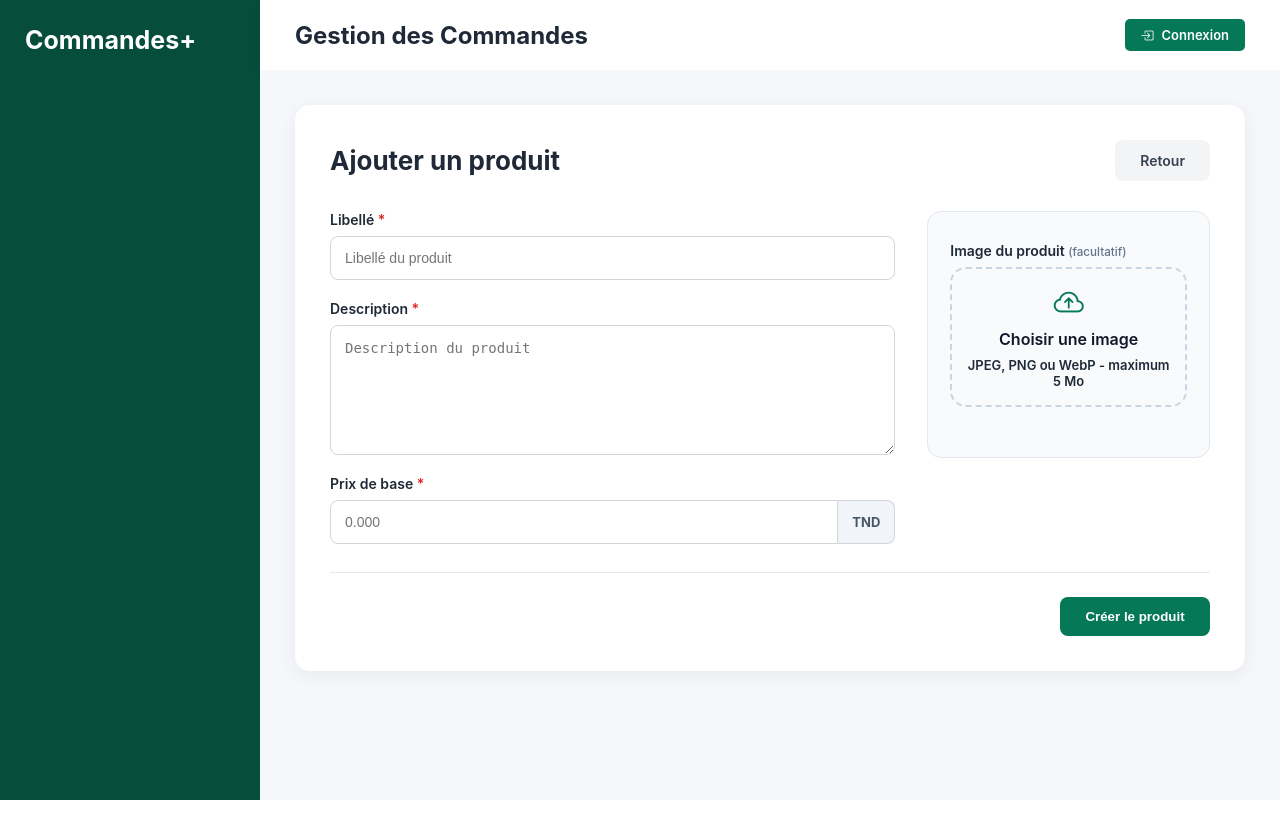
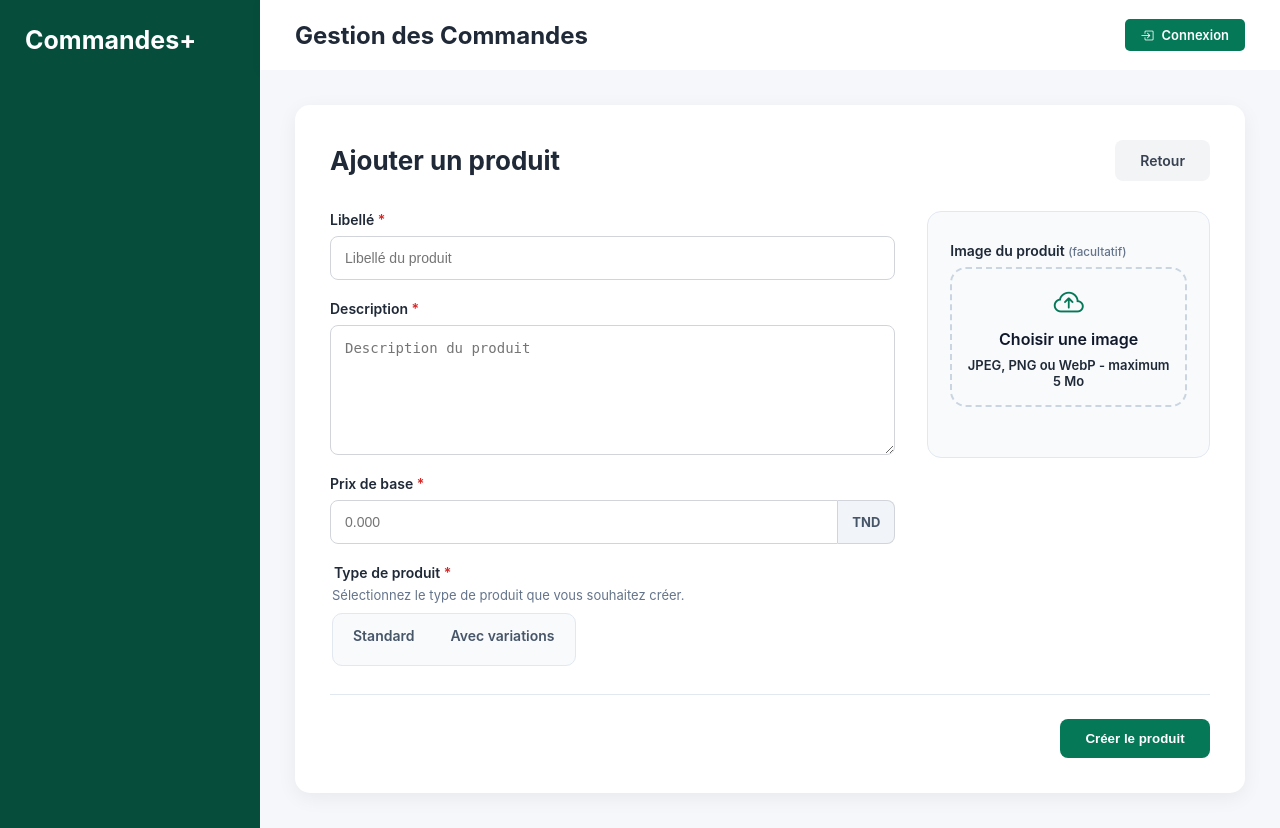
Before and after one commit to syrinemrf/GestionCommandes, a Symfony app: template templates/product/add.html.twig in a window 1280 px wide. Before the commit the page ends 800 px from the top, so only its background shows below. Run offline with Twig, Linux system fonts and the light colour scheme; the template is opened without the code that fills it, so the values that code supplies are empty; some libraries are stand-ins or nearby versions.

Commit message:
feat(products): add product type selection and initial stock management

```diff
--- a/public/css/forms.css
+++ b/public/css/forms.css
@@ -15,6 +15,7 @@
 .form-group input[type="text"],
 .form-group input[type="email"],
 .form-group input[type="password"],
+.form-group input[type="number"],
 .form-group textarea,
 .form-group select {
     padding: 12px 14px;
@@ -26,6 +27,7 @@
 .form-group input[type="text"]:focus,
 .form-group input[type="email"]:focus,
 .form-group input[type="password"]:focus,
+.form-group input[type="number"]:focus,
 .form-group textarea:focus,
 .form-group select:focus {
     outline: none;
--- a/public/css/products.css
+++ b/public/css/products.css
@@ -29,6 +29,73 @@
     border-top: 1px solid #e2e8f0;
 }
 .product-form-actions .btn-primary { min-width: 150px; }
+.product-type-choice-row {
+    display: flex;
+    align-items: center;
+    gap: 18px;
+}
+.product-type-choice-row > .form-group { margin-bottom: 0; }
+.product-type-field {
+    border: 0;
+    padding: 0;
+}
+.product-type-field legend { margin-bottom: 8px; font-weight: 600; }
+.product-type-help {
+    margin: -2px 0 10px;
+    color: #64748b;
+    font-size: 13px;
+}
+.product-type-options {
+    display: inline-flex;
+    gap: 4px;
+    padding: 4px;
+    border: 1px solid #e2e8f0;
+    border-radius: 10px;
+    background: #f8fafc;
+}
+.product-type-option {
+    position: relative;
+    cursor: pointer;
+}
+.product-type-option input {
+    position: absolute;
+    opacity: 0;
+    pointer-events: none;
+}
+.product-type-option span {
+    display: block;
+    padding: 9px 16px;
+    border-radius: 7px;
+    color: #475569;
+    font-weight: 600;
+    transition: background-color .2s ease, color .2s ease, box-shadow .2s ease;
+}
+.product-type-option input:checked + span {
+    background: #fff;
+    color: var(--color-primary);
+    box-shadow: 0 1px 3px rgba(15, 23, 42, .14);
+}
+.product-type-option input:focus-visible + span {
+    outline: 2px solid var(--color-primary);
+    outline-offset: 2px;
+}
+#standard-stock-field[hidden] { display: none !important; }
+.product-variations-next-step[hidden] { display: none !important; }
+#standard-stock-field input {
+    width: 100%;
+    min-height: 44px;
+}
+#standard-stock-field { width: 170px; }
+.product-variations-next-step {
+    width: 300px;
+    padding: 11px 13px;
+    border: 1px solid #bbf7d0;
+    border-radius: 8px;
+    background: #f0fdf4;
+    color: #166534;
+    font-size: 13px;
+    line-height: 1.45;
+}
 .required-mark { color: #dc2626; }
 .product-image-field > label small { color: #64748b; font-weight: 500; }
 .input-with-addon { display: flex; align-items: stretch; width: 100%; }
@@ -52,6 +119,7 @@
 }
 .input-with-addon:focus-within .input-addon { border-color: var(--color-primary); color: var(--color-primary); }
 .product-form-card .form-group input[type="text"],
+.product-form-card .form-group input[type="number"],
 .product-form-card .form-group select,
 #variation-form .form-group input[type="text"],
 #variation-form .form-group input[type="number"] { min-height: 44px; }
@@ -193,6 +261,12 @@
 
 @media (max-width: 760px) {
     .product-form-layout { grid-template-columns: 1fr; gap: 20px; }
+    .product-type-choice-row {
+        align-items: stretch;
+        flex-direction: column;
+    }
+    #standard-stock-field { width: 100%; }
+    .product-variations-next-step { width: 100%; }
     .product-form-sidebar { padding: 18px; }
     .product-form-actions .btn-primary { width: 100%; }
     .attribute-row { grid-template-columns: 1fr auto; }
--- a/public/js/product.js
+++ b/public/js/product.js
@@ -75,6 +75,7 @@ $(document).ready(function () {
 
                     if (form.data('reset-form')) {
                         form[0].reset();
+                        updateProductTypeFields();
                         imagePreview.attr('src', '');
                         imagePreviewContainer.prop('hidden', true);
                         imageUploadZone.prop('hidden', false);
@@ -226,6 +227,27 @@ $(document).ready(function () {
 
     });
 
+    const productTypeInputs = $('input[name="product_type"]');
+    const standardStockField = $('#standard-stock-field');
+    const standardStockInput = $('#stock');
+    const variationsNextStep = $('#variations-next-step');
+
+    function updateProductTypeFields() {
+        const selectedType = productTypeInputs.filter(':checked').val();
+        const isStandard = selectedType === 'standard';
+
+        standardStockField.prop('hidden', !isStandard);
+        standardStockInput.prop('disabled', !isStandard);
+        standardStockInput.prop('required', isStandard);
+        variationsNextStep.prop('hidden', selectedType !== 'variations');
+    }
+
+    productTypeInputs.on('change', updateProductTypeFields);
+
+    if (productTypeInputs.length) {
+        updateProductTypeFields();
+    }
+
     const variationForm = $('#variation-form');
     const variationModal = $('#variation-modal');
     const attributeList = $('#attribute-list');
@@ -314,6 +336,14 @@ $(document).ready(function () {
         resetVariationForm();
         openVariationForm();
     });
+
+    if (window.location.hash === '#variations' && $('#add-variation-button').length) {
+        document.querySelector('#variations')?.scrollIntoView({
+            behavior: 'smooth',
+            block: 'start'
+        });
+        $('#add-variation-button').trigger('click');
+    }
 
     $('#cancel-variation').on('click', function () {
         closeVariationForm();
--- a/templates/product/add.html.twig
+++ b/templates/product/add.html.twig
@@ -69,6 +69,38 @@ Ajouter un produit
 
             </div>
             </div>
+
+        <fieldset class="form-group product-type-field">
+            <legend>
+                Type de produit <span class="required-mark" aria-hidden="true">*</span>
+            </legend>
+            <p class="product-type-help">Sélectionnez le type de produit que vous souhaitez créer.</p>
+
+            <div class="product-type-choice-row">
+            <div class="product-type-options">
+                <label class="product-type-option">
+                    <input type="radio" name="product_type" value="standard" required>
+                    <span>Standard</span>
+                </label>
+
+                <label class="product-type-option">
+                    <input type="radio" name="product_type" value="variations">
+                    <span>Avec variations</span>
+                </label>
+            </div>
+
+            <div class="form-group" id="standard-stock-field" hidden>
+                <label for="stock">
+                    Stock initial <span class="required-mark" aria-hidden="true">*</span>
+                </label>
+                <input type="number" id="stock" name="stock" value="0" min="0" required disabled>
+            </div>
+
+            <div class="product-variations-next-step" id="variations-next-step" hidden>
+                Après avoir cliqué sur « Créer le produit », vous pourrez renseigner ses variations.
+            </div>
+            </div>
+        </fieldset>
 
         {% if is_granted('ROLE_ADMIN') %}
             <div class="form-group">
--- a/templates/product/edit.html.twig
+++ b/templates/product/edit.html.twig
@@ -145,7 +145,7 @@ Modifier un produit
 
 </div>
 
-<div class="form-card product-variations-card">
+<div class="form-card product-variations-card" id="variations">
 
             <div class="form-header">
                 <div>
```
Also changed, not shown: migrations/Version20260724000000.php (added, +26 -0 lines), src/Controller/ProductController.php (+59 -1 lines), src/Entity/ProductVariation.php (+18 -0 lines).
